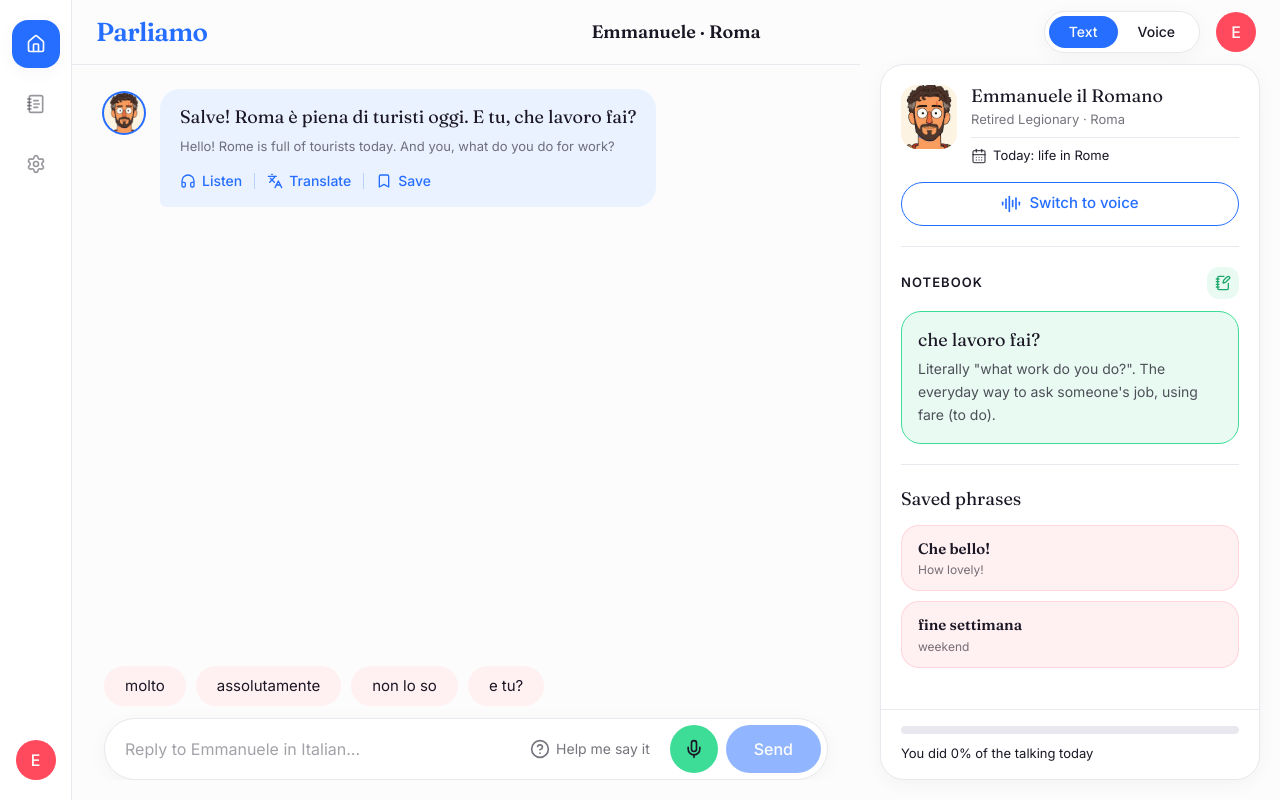
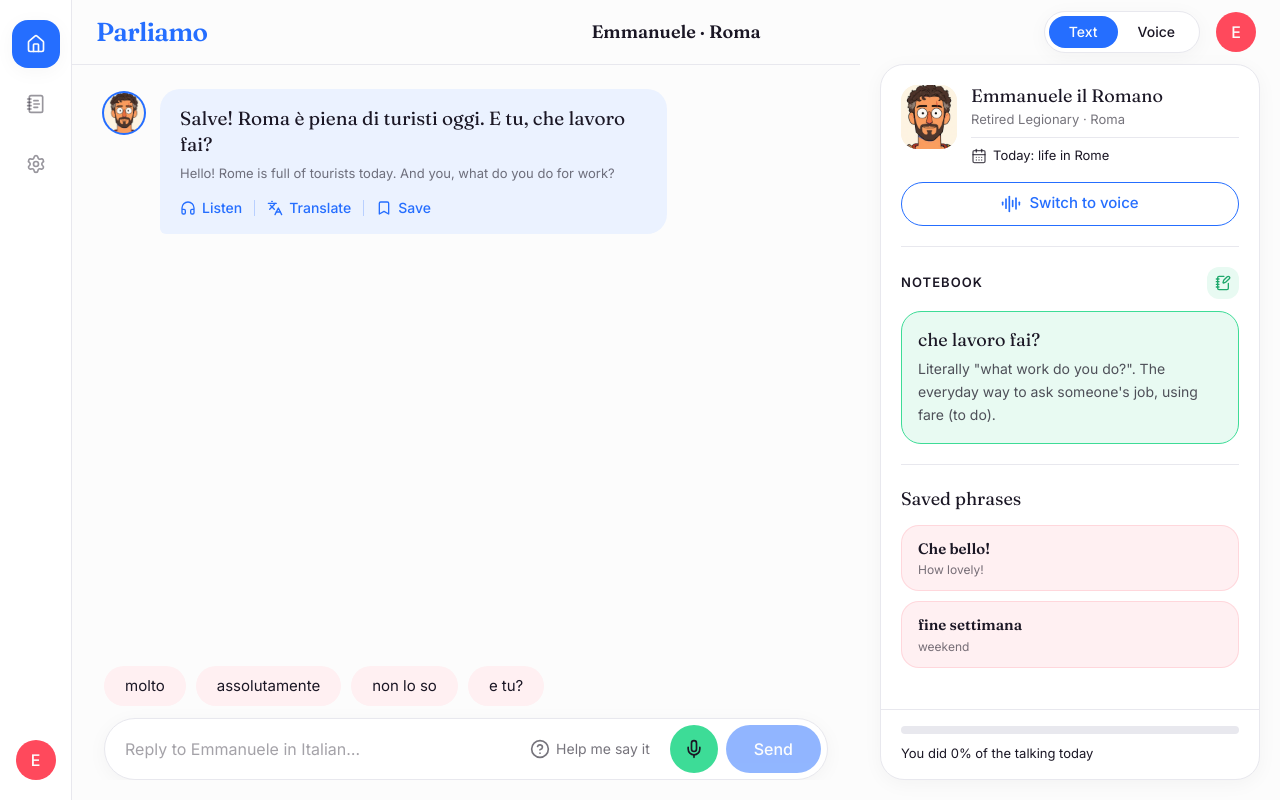
Before and after one commit to esteban-russi/parliamo-italiano, a React (Vite) app: page / in a window 1280 px wide. Built offline with nearby package versions, Linux system fonts and the light colour scheme.

Commit message:
style(chat): set bubble phrases at 19px to match the reference scale

```diff
--- a/src/components/ChatInterface.tsx
+++ b/src/components/ChatInterface.tsx
@@ -180,7 +180,7 @@ export const ChatInterface: React.FC<ChatInterfaceProps> = ({
             return (
               <div key={message.id} className="flex justify-end">
                 <div className="max-w-[85%] sm:max-w-[70%] px-5 py-3.5 rounded-[20px] rounded-br-md bg-mint-tint text-ink">
-                  <p className="font-serif text-[17px] sm:text-lg leading-snug">{message.text}</p>
+                  <p className="font-serif text-[17px] sm:text-[19px] leading-snug">{message.text}</p>
                 </div>
               </div>
             );
@@ -190,7 +190,7 @@ export const ChatInterface: React.FC<ChatInterfaceProps> = ({
             <div key={message.id} className="flex items-start gap-3 sm:gap-4">
               <PersonaBadge persona={persona} size="sm" speakingState={isPlaying ? 'speaking' : 'idle'} className="mt-1" />
               <div className="max-w-[85%] sm:max-w-[70%] px-5 pt-4 pb-3 rounded-[20px] rounded-bl-md bg-cobalt-tint text-ink">
-                <p className="font-serif text-[17px] sm:text-lg leading-snug">{message.text}</p>
+                <p className="font-serif text-[17px] sm:text-[19px] leading-snug">{message.text}</p>
                 {showTranslation && (
                   <p className="mt-1.5 text-[13px] leading-relaxed text-ink-muted">{message.translation}</p>
                 )}
```
